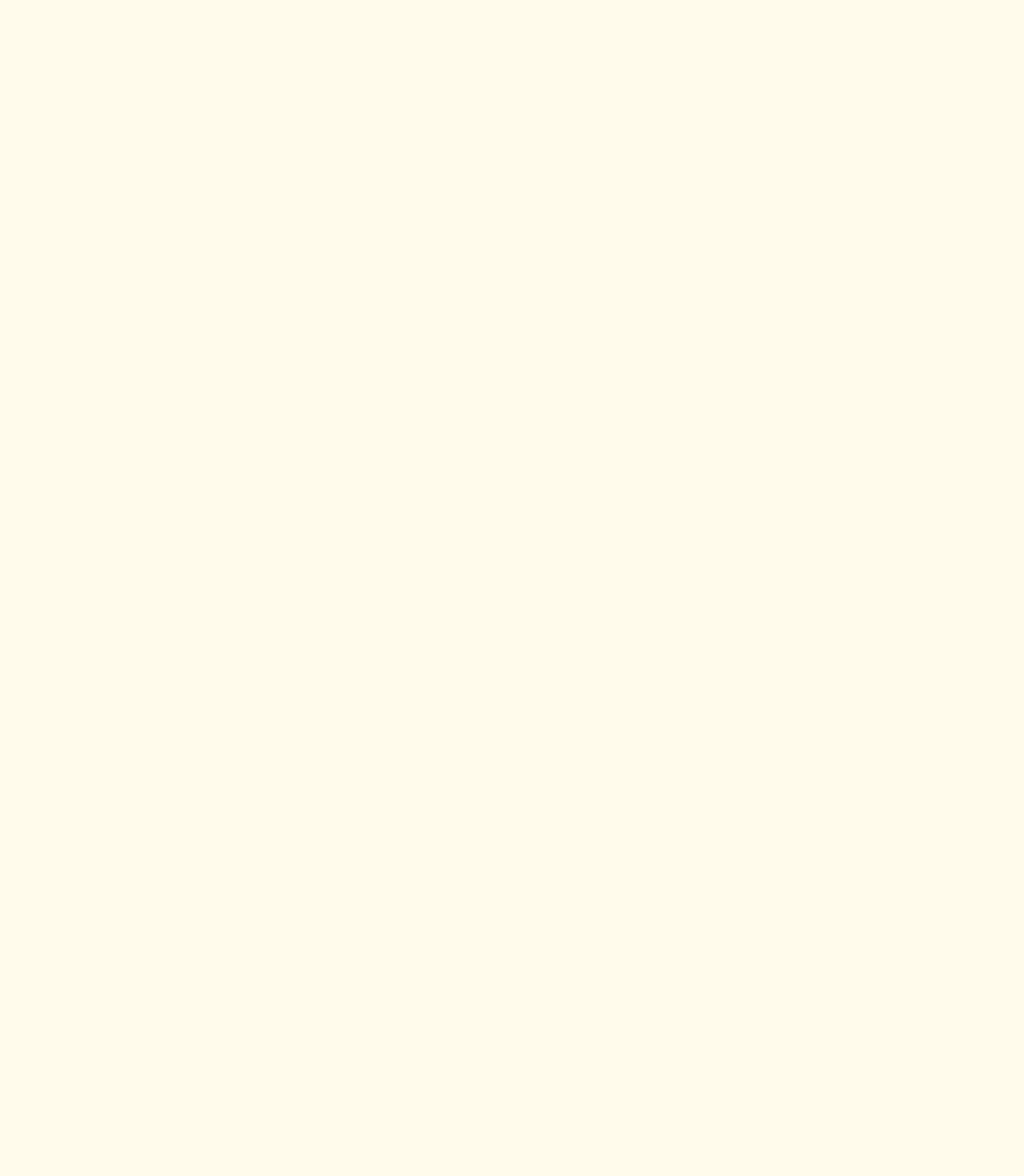
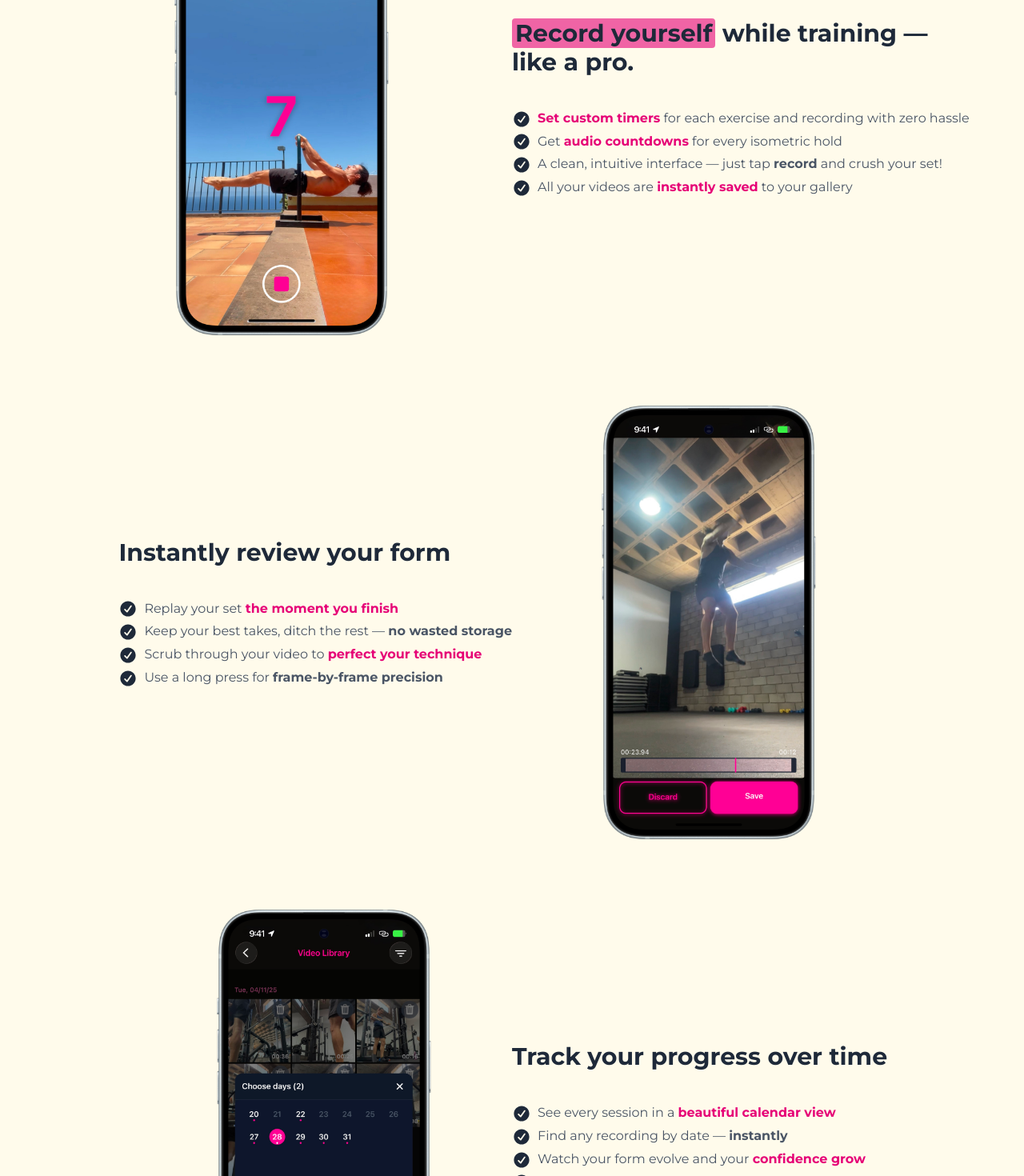
Before and after one commit to Marcosld/videofit-web, a Next.js app: page / in a window 1280 px wide. Shown: the part 1000-2470 px from the top of the page at 80% size. Before the commit the page ends 800 px from the top, so only its background shows below. Built offline with nearby package versions, Linux system fonts and the light colour scheme.

Commit message:
main: Added feature list

```diff
--- a/app/layout.tsx
+++ b/app/layout.tsx
@@ -1,5 +1,7 @@
+import { Analytics } from "@vercel/analytics/next";
 import type { Metadata } from "next";
 import { Montserrat } from "next/font/google";
+
 import "./globals.css";
 
 const montserrat = Montserrat({
@@ -19,7 +21,10 @@ export default function RootLayout({
 }>) {
   return (
     <html className="bg-amber-50" lang="en">
-      <body className={montserrat.className}>{children}</body>
+      <body className={montserrat.className}>
+        {children}
+        <Analytics />
+      </body>
     </html>
   );
 }
--- a/app/page.tsx
+++ b/app/page.tsx
@@ -11,7 +11,7 @@ export default function Home() {
   return (
     <main className="flex flex-col">
       <Hero />
-      {/* <FeatureList /> */}
+      <FeatureList />
     </main>
   );
 }
--- a/components/feature-list.tsx
+++ b/components/feature-list.tsx
@@ -3,15 +3,15 @@ import { IconCheck } from "./icon-check";
 
 type FeatureCardProps = {
   active?: boolean;
-  title: string;
-  points: string[];
+  title: React.ReactNode;
+  points: React.ReactNode[];
   imageSrc?: string;
 };
 
 const FeatureCard = ({ title, points }: FeatureCardProps) => (
-  <div>
+  <div data-text className="flex flex-col gap-9 justify-center">
     <h2 className="text-3xl font-bold text-gray-800">{title}</h2>
-    <ul className="mt-4 list-inside text-gray-600">
+    <ul className="text-gray-600">
       {points.map((point, index) => (
         <li key={index} className="mt-1">
           <IconCheck className="w-6 h-6 fill-gray-800 inline-block mr-2" />
@@ -22,49 +22,116 @@ const FeatureCard = ({ title, points }: FeatureCardProps) => (
   </div>
 );
 
+const TitleHighlight = ({ children }: { children: React.ReactNode }) => (
+  <span className="bg-pink-600/60 px-1 rounded">{children}</span>
+);
+
+const PointHighlight = ({ children }: { children: React.ReactNode }) => (
+  <span className="text-pink-600 font-bold">{children}</span>
+);
+
 const content = [
   {
-    title: "Record yourself",
+    title: (
+      <>
+        <TitleHighlight>Record yourself</TitleHighlight> while training — like a
+        pro.
+      </>
+    ),
     points: [
-      "Setup timers for your exercises and recordings",
-      "Countdown audio cues for your isometrics holds",
-      "Simple interface. Just hit record and go!",
-      "All your recordings instantly saved to your phone's gallery",
+      <>
+        <PointHighlight>Set custom timers</PointHighlight> for each exercise and
+        recording with zero hassle
+      </>,
+      <>
+        Get <PointHighlight>audio countdowns</PointHighlight> for every
+        isometric hold
+      </>,
+      <>
+        A clean, intuitive interface — just tap <b>record</b> and crush your
+        set!
+      </>,
+      <>
+        All your videos are <PointHighlight>instantly saved</PointHighlight> to
+        your gallery
+      </>,
     ],
   },
   {
-    title: "Check your form",
+    title: <>Instantly review your form</>,
     points: [
-      "Instant playback of your recordings right after your set",
-      "Scrub through your video to analyze your form. Hold for precise scrubbing.",
-      "Make adjustments and record again to improve your technique",
+      <>
+        Replay your set <PointHighlight>the moment you finish</PointHighlight>
+      </>,
+      <>
+        Keep your best takes, ditch the rest — <b>no wasted storage</b>
+      </>,
+      <>
+        Scrub through your video to{" "}
+        <PointHighlight>perfect your technique</PointHighlight>
+      </>,
+      <>
+        Use a long press for <b>frame-by-frame precision</b>
+      </>,
     ],
   },
   {
-    title: "Track your progress",
+    title: <>Track your progress over time</>,
     points: [
-      "Calendar view of all your recorded workouts",
-      "Easily find previous recordings by date",
-      "See how your form improves over time",
-      "Stay motivated by tracking your journey",
+      <>
+        See every session in a{" "}
+        <PointHighlight>beautiful calendar view</PointHighlight>
+      </>,
+      <>
+        Find any recording by date — <b>instantly</b>
+      </>,
+      <>
+        Watch your form evolve and your{" "}
+        <PointHighlight>confidence grow</PointHighlight>
+      </>,
+      <>
+        Stay inspired by <b>tracking your journey</b> to mastery
+      </>,
+    ],
+  },
+  {
+    title: <>Fully customizable</>,
+    points: [
+      <>
+        Tailor the app to your needs with{" "}
+        <PointHighlight>flexible settings</PointHighlight>
+      </>,
+      <>
+        Quickly <b>switch timer settings</b> from the recording screen
+      </>,
+      <>
+        Enjoy a <PointHighlight>clean, ad-free experience</PointHighlight>{" "}
+        focused on your training
+      </>,
+      <>
+        Regular updates with <b>new features</b> based on user feedback
+      </>,
     ],
   },
 ];
 
-const images = ["/app-front-lever.png", "/app-jump.png", "/app-calendar.png"];
+const images = [
+  "/app-front-lever.png",
+  "/app-jump.png",
+  "/app-calendar.png",
+  "/app-settings.png",
+];
 
 export const FeatureList = () => {
   return (
-    <div className="flex flex-col justify-center items-center pt-10 px-8">
-      {content.map(({ title, points }, index) => {
-        const children = [
-          <div
-            key="text"
-            className="flex flex-col px-8 py-4 gap-8 justify-center"
-          >
-            <FeatureCard key={index} title={title} points={points} />
-          </div>,
-          <div key="image" className="flex justify-center items-center">
+    <div className="flex flex-col justify-center items-center px-8">
+      {content.map(({ title, points }, index) => (
+        <section
+          key={index}
+          className="pt-10 md:grid md:grid-cols-2 max-w-6xl odd:*:data-text:col-start-2 *:row-start-1"
+        >
+          <FeatureCard key={index} title={title} points={points} />
+          <div className="flex justify-center items-center pt-6">
             <Image
               className="grow max-w-2xs hover:scale-105 transition-transform"
               src={images[index]}
@@ -72,14 +139,11 @@ export const FeatureList = () => {
               width={720}
               height={1080}
             />
-          </div>,
-        ];
-        return (
-          <section key={index} className="grid grid-cols-2 max-w-6xl">
-            {index % 2 === 0 ? children : children.reverse()}
-          </section>
-        );
-      })}
+          </div>
+        </section>
+      ))}
     </div>
   );
 };
+
+// TODO: Review spacing on large screens. columns are not equal.
--- a/components/hero.tsx
+++ b/components/hero.tsx
@@ -1,5 +1,7 @@
 import { StoreButton } from "@/components/store-button";
 import Image from "next/image";
+
+// TODO: Perhaps ???? hide subtitle on small screens to keep CTAs in the screen
 
 export const Hero = () => (
   <div className="flex justify-center bg-radial-[at_25%_50%] from-amber-50 via-pink-200 to-amber-50">
@@ -21,7 +23,7 @@ export const Hero = () => (
           <h1 className="text-4xl font-bold text-pink-600">
             Record yourself. Check your form. Track your progress.
           </h1>
-          <p className="mt-4 xl:mt-8 font-semibold text-gray-800 text-xl">
+          <p className="mt-4 xl:mt-8 font-semibold text-gray-800 text-xl hidden md:block">
             There is nothing like seeing yourself in action to improve in a
             sports discipline.
           </p>
--- a/package.json
+++ b/package.json
@@ -9,6 +9,7 @@
     "lint": "eslint"
   },
   "dependencies": {
+    "@vercel/analytics": "^1.5.0",
     "classnames": "^2.5.1",
     "next": "16.0.1",
     "react": "19.2.0",
```
Also changed, not shown: public/app-settings.png (added), 1 other file (tests, documents, lock files or other folders).
